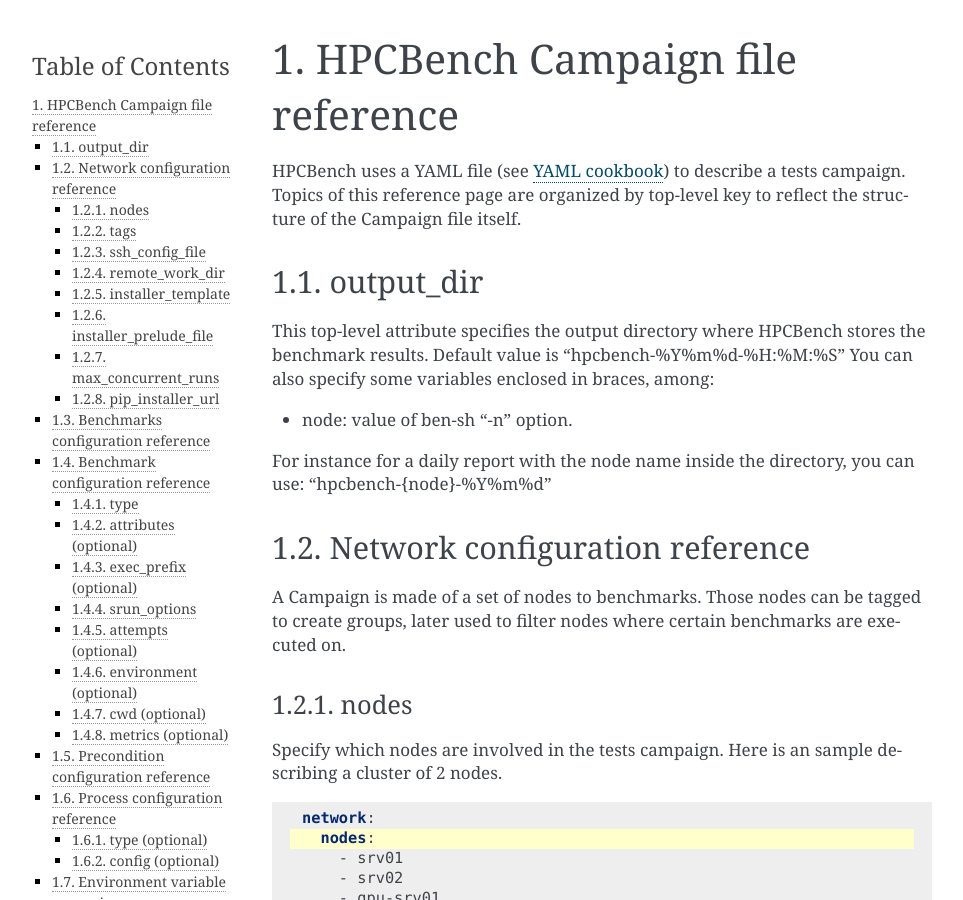
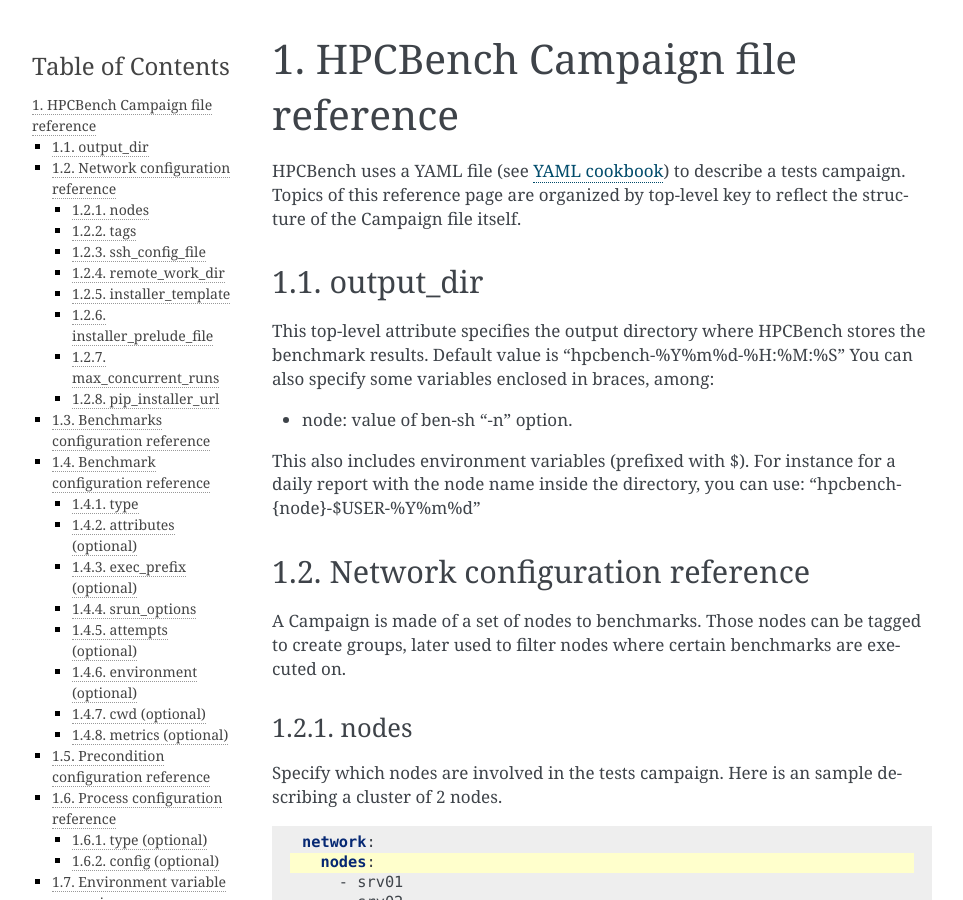
Before and after one commit to BlueBrain/hpcbench, a Sphinx documentation site: the page built from docs/campaign.rst, in a window 1280 px wide and 900 px high. Shown: the whole window, without its empty margins (148-1111 px from the left). Built offline with Sphinx 7.4.7, drawn with Linux system fonts in a browser that asks for light colours.

Commit message:
updated campaign documentation to clarify that env vars can be used
This closes #83

```diff
--- a/docs/campaign.rst
+++ b/docs/campaign.rst
@@ -17,8 +17,9 @@
 
 * node: value of ben-sh "-n" option.
 
+This also includes environment variables (prefixed with $).
 For instance for a daily report with the node name inside
-the directory, you can use: "hpcbench-{node}-%Y%m%d"
+the directory, you can use: "hpcbench-{node}-$USER-%Y%m%d"
 
 Network configuration reference
 -------------------------------
```
